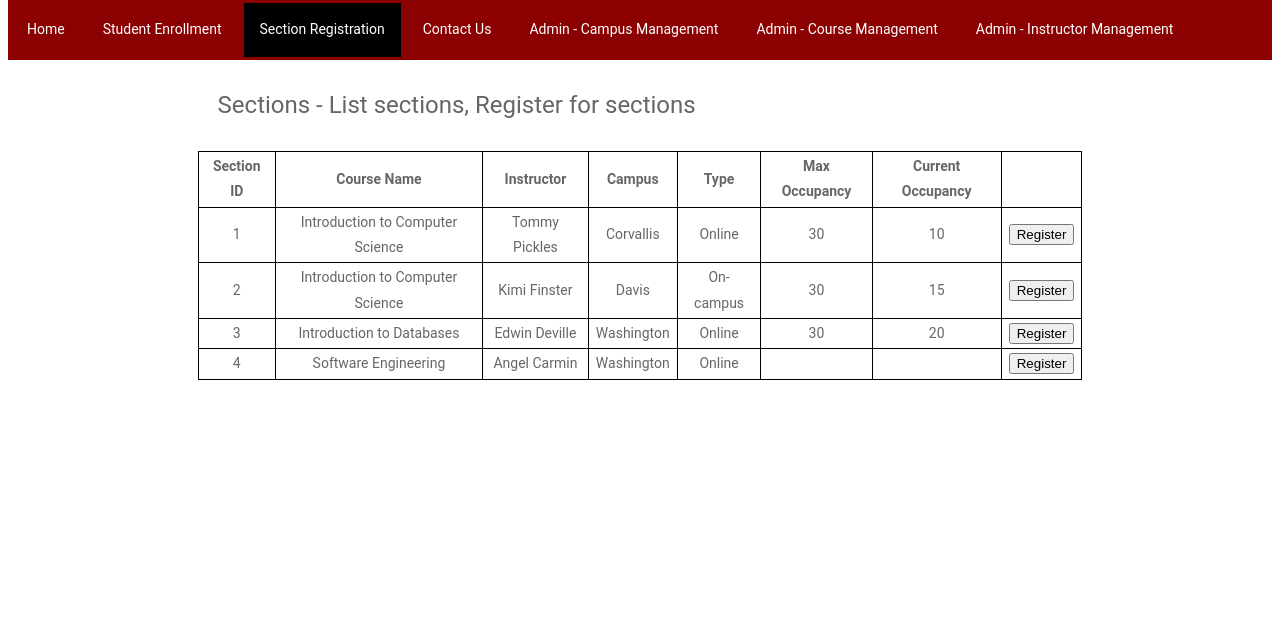
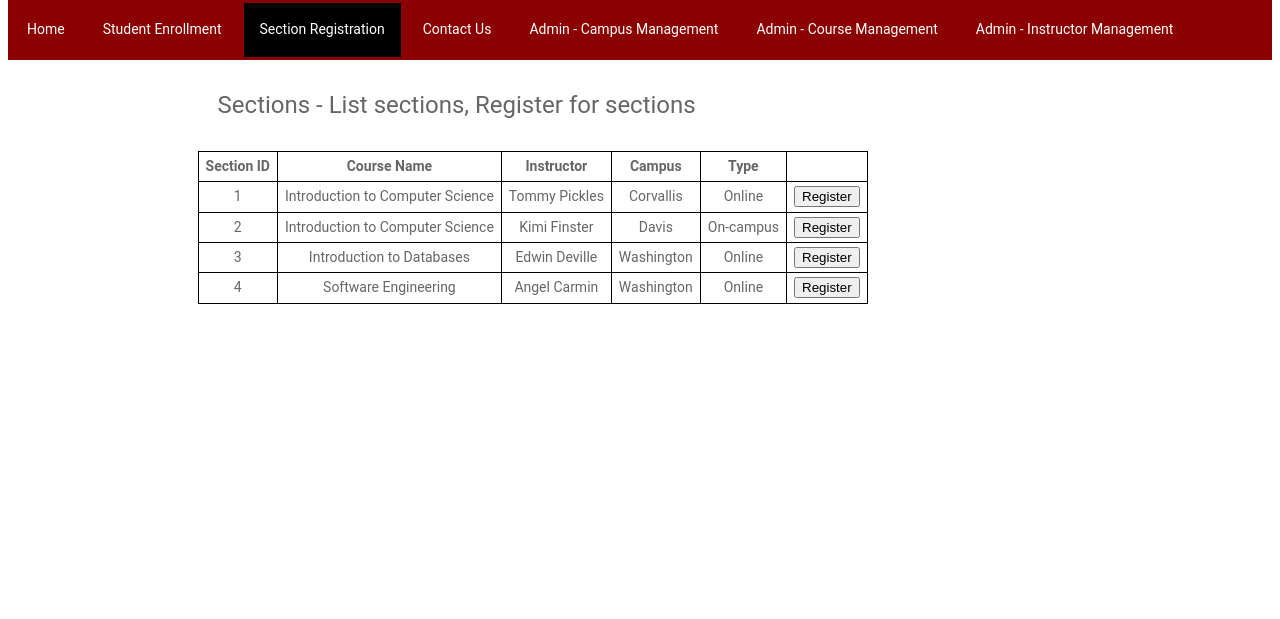
Before and after one commit to lyanita/cs340-project, a Flask app: page /sections.html in a window 1280 px wide. Shown: the part 83-702 px from the top of the page. Run offline with Flask 2, Linux system fonts and the light colour scheme.

Commit message:
Deleted max_occupancy and current_occupancy

```diff
--- a/templates/sections.html
+++ b/templates/sections.html
@@ -34,8 +34,6 @@
                         <th>Instructor</th>
                         <th>Campus</th>
                         <th>Type</th>
-                        <th>Max Occupancy</th>
-                        <th>Current Occupancy</th>
                     </tr>
                 </thead>
                 <tbody id="sectionsTableBody">
@@ -46,8 +44,6 @@
                         <td>Tommy Pickles</td>
                         <td>Corvallis</td>
                         <td>Online</td>
-                        <td>30</td>
-                        <td>10</td>
                         <td><a href="section_register.html"><input type="button" value="Register"></a></td>
                     </tr>
                     <tr>
@@ -56,8 +52,6 @@
                         <td>Kimi Finster</td>
                         <td>Davis</td>
                         <td>On-campus</td>
-                        <td>30</td>
-                        <td>15</td>
                         <td><a href="section_register.html"><input type="button" value="Register"></a></td>
                     </tr>
                     <tr>
@@ -66,8 +60,6 @@
                         <td>Edwin Deville</td>
                         <td>Washington</td>
                         <td>Online</td>
-                        <td>30</td>
-                        <td>20</td>
                         <td><a href="section_register.html"><input type="button" value="Register"></a></td>
                     </tr>
                     <tr>
@@ -76,8 +68,6 @@
                         <td>Angel Carmin</td>
                         <td>Washington</td>
                         <td>Online</td>
-                        <td></td>
-                        <td></td>
                         <td><a href="section_register.html"><input type="button" value="Register"></a></td>
                     </tr>
                 </tbody>
```
